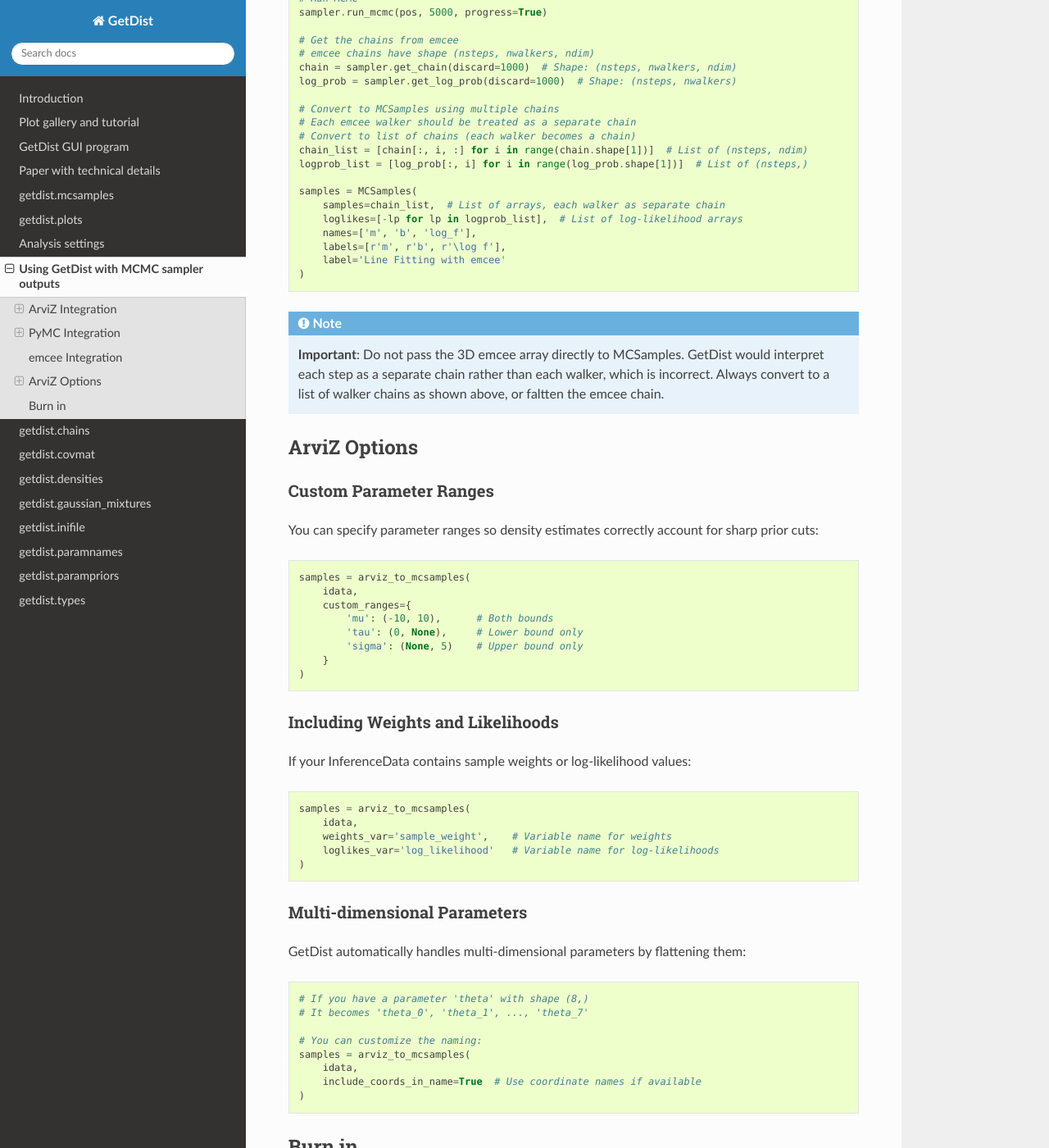
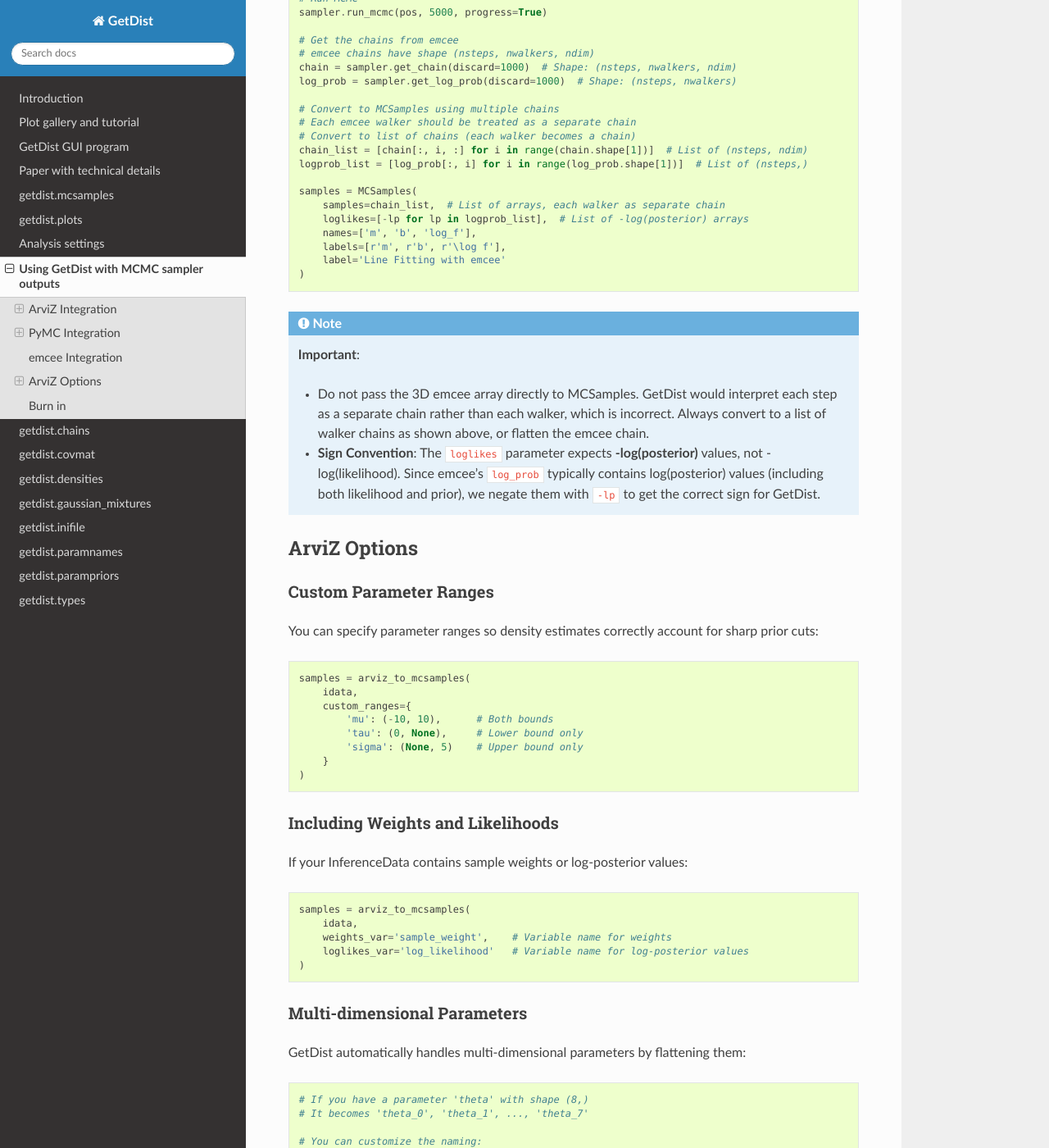
Before and after one commit to cmbant/getdist, a Sphinx documentation site: the page built from docs/source/arviz_integration.rst, in a window 1280 px wide and 1400 px high, scrolled down 2087 px. Shown: the whole window at 82% size. Built offline with Sphinx 7.4.7 and the Read the Docs theme 3.1.0, drawn with Linux system fonts in a browser that asks for light colours; the version number is read from the project's files by our own code.

Commit message:
Document that loglikes represents -log(posterior), not -log(likelihood)
Clarifies the sign convention throughout the codebase to make it clear that
the 'loglikes' parameter and related variables contain -log(posterior) values,
which include both likelihood and prior contributions, not just the likelihood.

Key changes:
- Updated MCSamples and WeightedSamples constructor docstrings
- Added prominent note in mcsamples.rst documentation
- Updated ArviZ integration examples and documentation
- Clarified file format description in README
- Updated various other docstrings for consistency

Fixes #126

```diff
--- a/README.rst
+++ b/README.rst
@@ -101,7 +101,7 @@ The .txt files are separate chain files (there can also be just one xxx.txt file
 
   *weight like param1 param2 param3* ...
 
-The *weight* gives the number of samples (or importance weight) with these parameters. *like* gives -log(likelihood), and *param1, param2...* are the values of the parameters at the sample point. The first two columns can be 1 and 0 if they are not known or used.
+The *weight* gives the number of samples (or importance weight) with these parameters. *like* gives -log(posterior), and *param1, param2...* are the values of the parameters at the sample point. The first two columns can be 1 and 0 if they are not known or used.
 
 The .paramnames file lists the names of the parameters, one per line, optionally followed by a LaTeX label. Names cannot include spaces, and if they end in "*" they are interpreted as derived (rather than MCMC) parameters, e.g.::
 
--- a/docs/source/arviz_integration.rst
+++ b/docs/source/arviz_integration.rst
@@ -120,16 +120,23 @@ or load chains being careful with the index order.
 
     samples = MCSamples(
         samples=chain_list,  # List of arrays, each walker as separate chain
-        loglikes=[-lp for lp in logprob_list],  # List of log-likelihood arrays
+        loglikes=[-lp for lp in logprob_list],  # List of -log(posterior) arrays
         names=['m', 'b', 'log_f'],
         labels=[r'm', r'b', r'\log f'],
         label='Line Fitting with emcee'
     )
 
 .. note::
-    **Important**: Do not pass the 3D emcee array directly to MCSamples. GetDist would
-    interpret each step as a separate chain rather than each walker, which is incorrect.
-    Always convert to a list of walker chains as shown above, or faltten the emcee chain.
+    **Important**:
+
+    - Do not pass the 3D emcee array directly to MCSamples. GetDist would
+      interpret each step as a separate chain rather than each walker, which is incorrect.
+      Always convert to a list of walker chains as shown above, or flatten the emcee chain.
+
+    - **Sign Convention**: The ``loglikes`` parameter expects **-log(posterior)** values, not
+      -log(likelihood). Since emcee's ``log_prob`` typically contains log(posterior) values
+      (including both likelihood and prior), we negate them with ``-lp`` to get the correct
+      sign for GetDist.
 
 
 ArviZ Options
@@ -154,14 +161,14 @@ You can specify parameter ranges so density estimates correctly account for shar
 Including Weights and Likelihoods
 ~~~~~~~~~~~~~~~~~~~~~~~~~~~~~~~~~
 
-If your InferenceData contains sample weights or log-likelihood values:
+If your InferenceData contains sample weights or log-posterior values:
 
 .. code-block:: python
 
     samples = arviz_to_mcsamples(
         idata,
         weights_var='sample_weight',    # Variable name for weights
-        loglikes_var='log_likelihood'   # Variable name for log-likelihoods
+        loglikes_var='log_likelihood'   # Variable name for log-posterior values
     )
 
 Multi-dimensional Parameters
--- a/docs/source/mcsamples.rst
+++ b/docs/source/mcsamples.rst
@@ -1,6 +1,11 @@
 getdist.mcsamples
 ==================================
 
+.. note::
+   **Important Convention**: In GetDist, the ``loglikes`` parameter and related variables represent
+   **-log(posterior)**, not -log(likelihood). The posterior is the product of likelihood and prior.
+   This means ``loglikes`` contains the negative logarithm of the full
+   posterior probability, including both the likelihood and any prior contributions.
 
 .. automodule:: getdist.mcsamples
    :members: loadMCSamples
```
Also changed, not shown: 4 other files.
